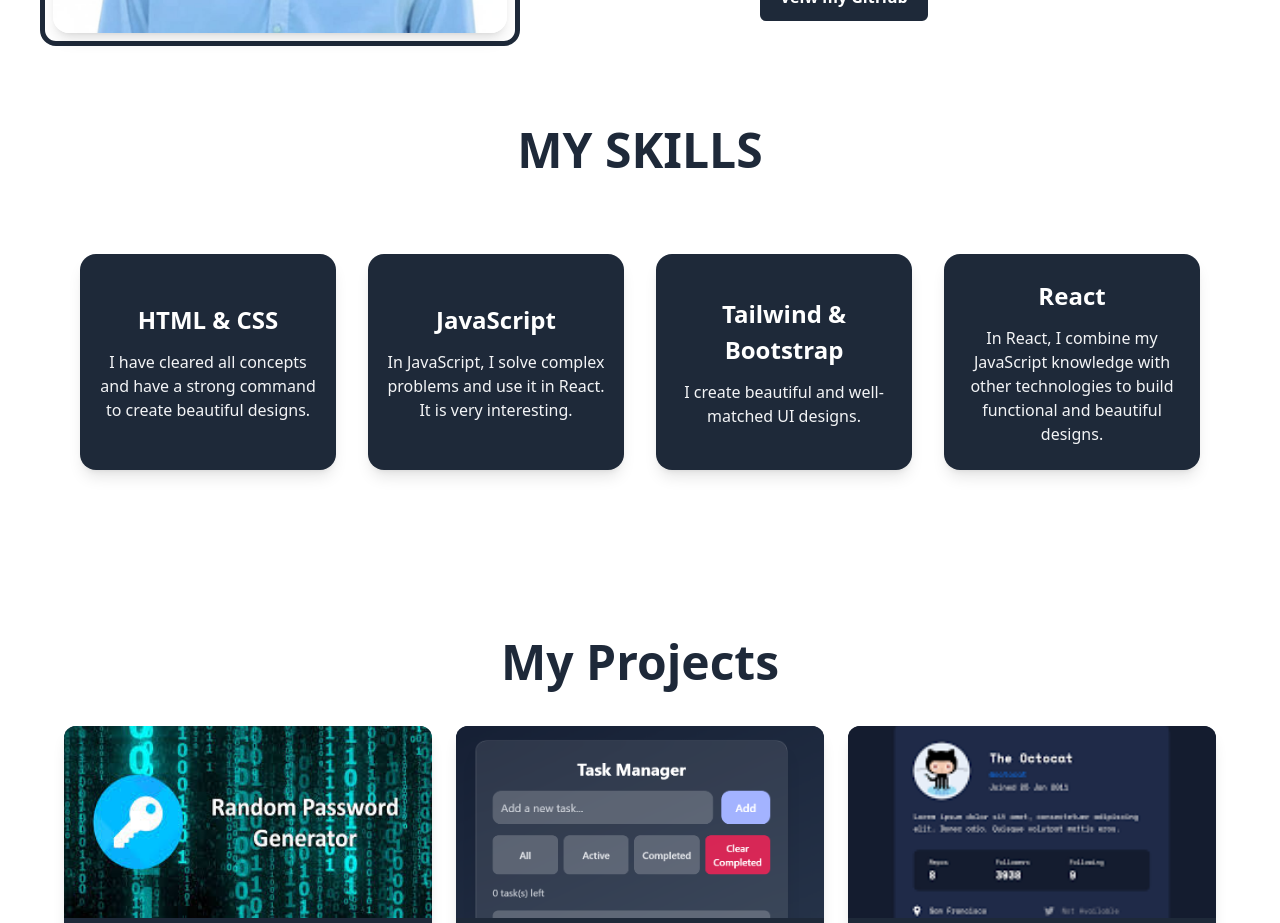
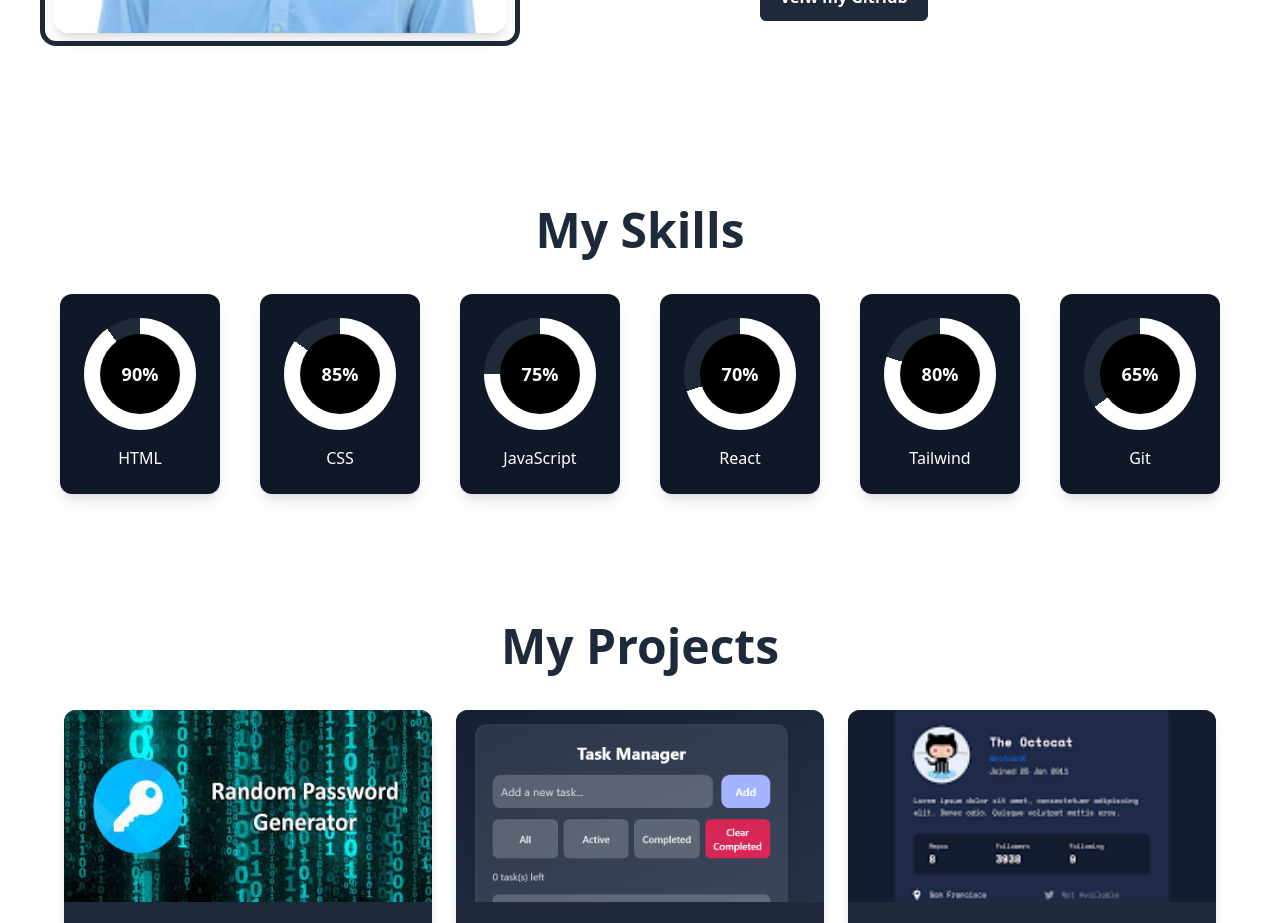
Before and after one commit to HasnainKhan5588/Rada-portfolio, a React (Vite) app: page / in a window 1280 px wide. Shown: the part 940-1863 px from the top of the page. Built offline with nearby package versions, Linux system fonts and the light colour scheme.

Commit message:
update skill section

```diff
--- a/src/App.css
+++ b/src/App.css
@@ -19,6 +19,9 @@
 #skills .box:nth-child(3) {
   transition-delay: 0.2s;
 }
+#skills .box:nth-child(6) {
+  transition-delay: 0.1s;
+}
 #skills .box:nth-child(4) {
   transition-delay: 0.3s;
 }
--- a/src/components/Cards/SkillCards.jsx
+++ /dev/null
@@ -1,19 +0,0 @@
-import React from "react";
-import "../../App.css";
-function SkillCards({ Heading, Content }) {
-  return (
-    <div
-      className="box  w-[90%] md:w-[20vw] mb-5 py-6 px-4
-      flex flex-col items-center justify-center text-center
-      rounded-2xl bg-gray-800 text-white
-      shadow-lg hover:scale-105 hover:shadow-2xl transition-all duration-300"
-    >
-      <h1 className="text-[clamp(1rem,2.5vw,1.5rem)] font-bold mb-3 text-white">
-        {Heading}
-      </h1>
-      <p className="text-gray-100 text-sm md:text-base">{Content}</p>
-    </div>
-  );
-}
-
-export default SkillCards;
--- a/src/components/Skills.jsx
+++ b/src/components/Skills.jsx
@@ -1,55 +1,68 @@
-import React, { useEffect } from "react";
-import SkillCards from "./Cards/SkillCards";
-import "../App.css";
-function Skills() {
+import { useState, useEffect } from "react";
+
+export default function Skill() {
   useEffect(() => {
     const boxes = document.querySelectorAll(".box");
-    const observer = new IntersectionObserver(
+    let observer = new IntersectionObserver(
       (entries) => {
         entries.forEach((entry) => {
           if (entry.isIntersecting) {
-            entry.target.classList.add("show");
+            entry.target.classList.add(".show");
           }
         });
       },
       { threshold: 0.2 },
     );
-    boxes.forEach((box) => observer.observe(box));
+    boxes.forEach((box) => {
+      observer.observe(box);
+    });
   }, []);
+  const skills = [
+    { name: "HTML", percent: 90 },
+    { name: "CSS", percent: 85 },
+    { name: "JavaScript", percent: 75 },
+    { name: "React", percent: 70 },
+    { name: "Tailwind", percent: 80 },
+    { name: "Git", percent: 65 },
+  ];
+
+  const [progress, setProgress] = useState(skills.map(() => 0));
+
+  useEffect(() => {
+    const timer = setTimeout(() => {
+      setProgress(skills.map((skill) => skill.percent));
+    }, 300);
+
+    return () => clearTimeout(timer);
+  }, []);
+
   return (
-    <section
-      id="skills"
-      className="flex flex-col justify-center items-center mb-2 md:mb-25 px-2 md:px-10 "
-    >
-      <div>
-        <h1 className="font-bold text-3xl md:text-5xl mb-5 md:mb-20  text-gray-800">
-          MY SKILLS
-        </h1>
-      </div>
+    <section id="skills" className="bg-white md:py-20">
+      <h2 className="font-bold text-3xl text-center md:text-5xl mb-10 text-gray-800">
+        My Skills
+      </h2>
 
-      <div className="flex w-full flex-wrap justify-center md:justify-between  px-2 md:px-10">
-        <SkillCards
-          className="box"
-          Heading={"HTML & CSS"}
-          Content={
-            "I have cleared all concepts and have a strong command to create beautiful designs."
-          }
-        />
-        <SkillCards
-          Heading="JavaScript"
-          Content="In JavaScript, I solve complex problems and use it in React. It is very interesting."
-        />
-        <SkillCards
-          Heading="Tailwind & Bootstrap"
-          Content="I create beautiful and well-matched UI designs."
-        />
-        <SkillCards
-          Heading="React"
-          Content="In React, I combine my JavaScript knowledge with other technologies to build functional and beautiful designs."
-        />
+      <div className="flex flex-wrap justify-center gap-2  sm:gap-9 md:gap-10">
+        {skills.map((skill, index) => (
+          <div
+            key={index}
+            className="flex box flex-col items-center bg-gray-900 p-6 rounded-xl shadow-lg hover:scale-105 transition"
+          >
+            <div
+              className="w-28 h-28 rounded-full flex items-center justify-center text-white font-bold text-lg transition-all duration-1000"
+              style={{
+                background: `conic-gradient(white ${progress[index]}%, #1f2937 ${progress[index]}%)`,
+              }}
+            >
+              <div className="w-20 h-20 bg-black rounded-full flex items-center justify-center">
+                {progress[index]}%
+              </div>
+            </div>
+
+            <p className="text-white mt-4">{skill.name}</p>
+          </div>
+        ))}
       </div>
     </section>
   );
 }
-
-export default Skills;
```
